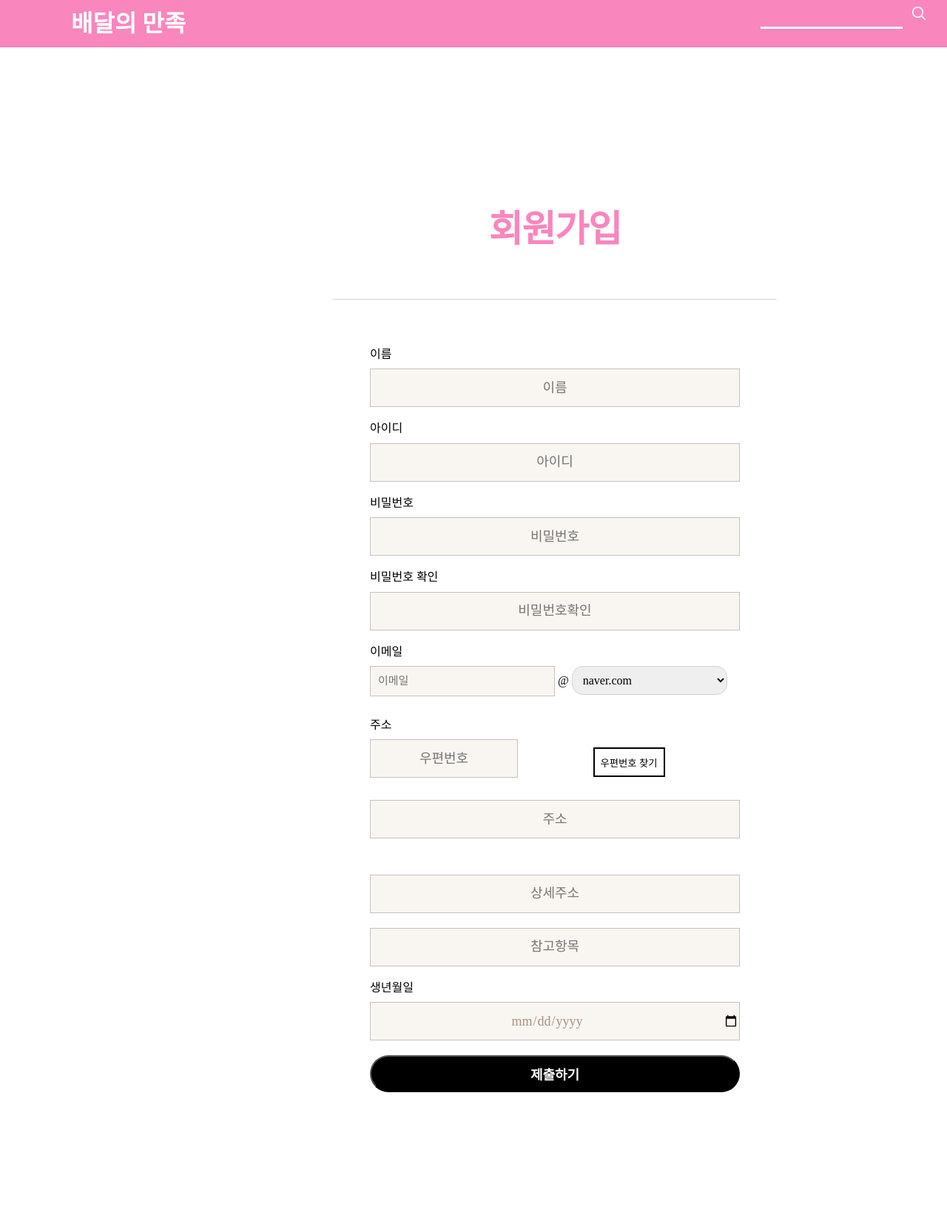
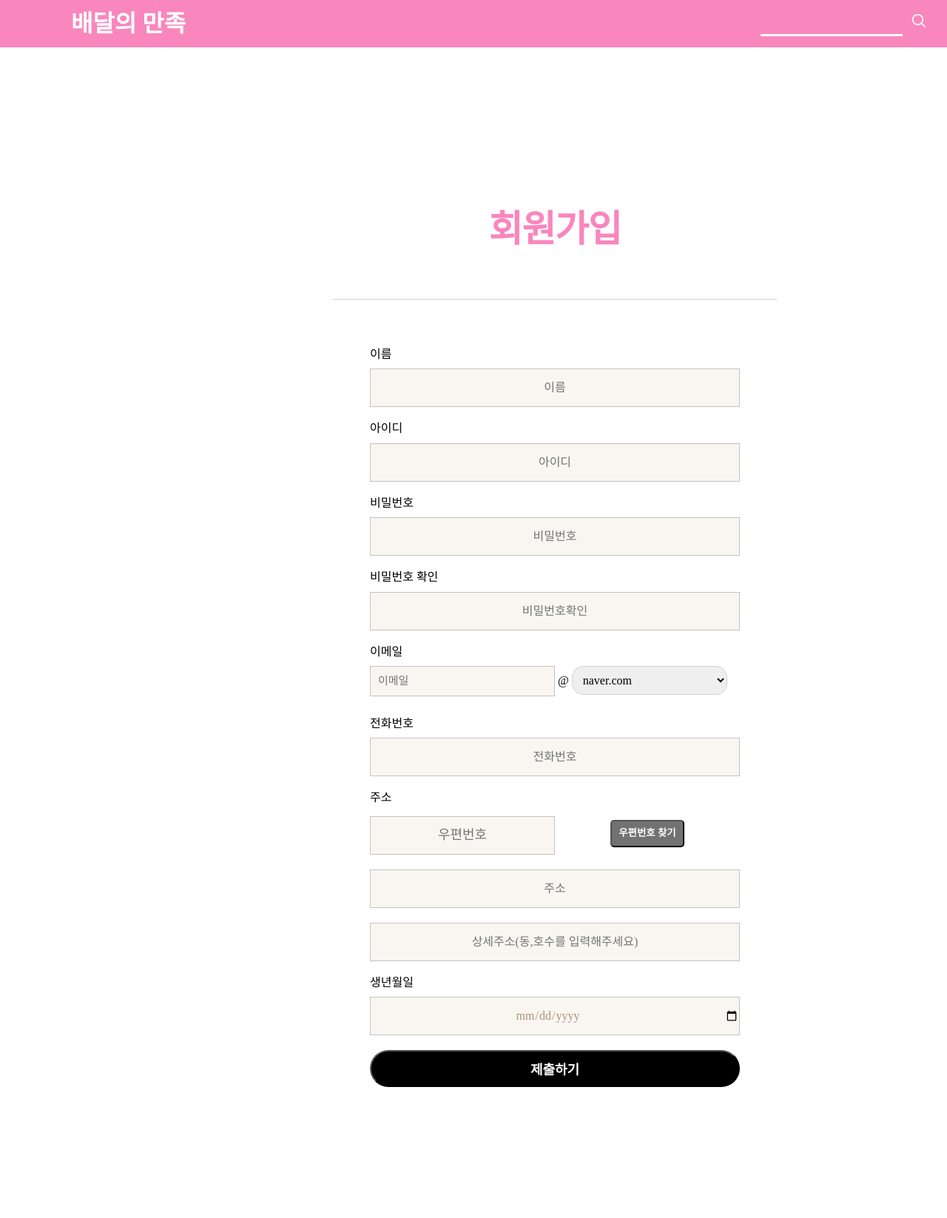
Before and after one commit to mong0426/SpringProject, a Spring app: page /Join in a window 1280 px wide; the page is wider, and only the part inside the window is pictured. Shown: that part at 74% size. After the commit the page ends 1469 px from the top of that part, so only its background shows below. Run offline with Thymeleaf, Linux system fonts and the light colour scheme; the template is opened without the code that fills it, so the values that code supplies are empty; some of the project's set-up classes (security, data sources, template engines, error pages and the like) are left out, and stand-ins take their place; some libraries are stand-ins or nearby versions.

Commit message:
login error 0813

```diff
--- a/src/main/java/com/example/project3/Controller/UserController.java
+++ b/src/main/java/com/example/project3/Controller/UserController.java
@@ -62,9 +62,9 @@ public class UserController {
     }
 
     @GetMapping("/logout")
-    public String logout(HttpServletRequest request, HttpServletResponse response) {
+    public String logout(HttpServletRequest request, HttpServletResponse response){
         new SecurityContextLogoutHandler().logout(request, response,
                 SecurityContextHolder.getContext().getAuthentication());
-        return "redirect:/login";
+        return "redirect:/Login";
     }
 }
--- a/src/main/java/com/example/project3/Service/UserService.java
+++ b/src/main/java/com/example/project3/Service/UserService.java
@@ -42,7 +42,6 @@ public class UserService {
                 .name(userDTO.getName())
                 .address(userDTO.getAddress())
                 .phone(userDTO.getPhone())
-                .gender(userDTO.getGender())
                 .birth(userDTO.getBirth())
                 .role(role) // Enum으로 설정
                 .createDate(LocalDateTime.parse(userDTO.getCreateDate()))
--- a/src/main/resources/static/css/ocss/join.css
+++ b/src/main/resources/static/css/ocss/join.css
@@ -53,82 +53,32 @@ select {
     padding-left: 10px;
     background-color: rgb(61, 135, 255);
 }
-.custom-btn {
-    width: 97px;
-    height: 40px;
-    padding: 10px 25px;
-    border: 2px solid #000;
-    font-family: 'Lato', sans-serif;
-    font-weight: 500;
-    background: transparent;
-    cursor: pointer;
-    transition: all 0.3s ease;
+
+.btnBlueGreen {
+    display: flex;
     position: relative;
-    display: inline-block;
+    float: left;
+    width: 100px;
+    padding: 0;
     margin: auto;
-}
-/* 3 */
-.btn-3 {
-    line-height: 39px;
-    padding: 0;
-}
-.btn-3:hover{
-    background: transparent;
-    color: #000;
-}
-.btn-3 span {
-    position: relative;
-    display: block;
-    width: 100%;
-    height: 100%;
-}
-.btn-3:before,
-.btn-3:after {
-    position: absolute;
-    content: "";
-    left: 0;
-    top: 0;
-    background: #000;
-    transition: all 0.3s ease;
-}
-.btn-3:before {
-    height: 0%;
-    width: 2px;
-}
-.btn-3:after {
-    width: 0%;
-    height: 2px;
-}
-.btn-3:hover:before {
-    height: 100%;
-}
-.btn-3:hover:after {
-    width: 100%;
-}
-.btn-3 span:before,
-.btn-3 span:after {
-    position: absolute;
-    content: "";
-    right: 0;
-    bottom: 0;
-    background: #000;
-    transition: all 0.3s ease;
-}
-.btn-3 span:before {
-    width: 2px;
-    height: 0%;
-}
-.btn-3 span:after {
-    width: 0%;
-    height: 2px;
-}
-.btn-3 span:hover:before {
-    height: 100%;
-}
-.btn-3 span:hover:after {
-    width: 100%;
+    font-weight: 600;
+    text-align: center;
+    line-height: 50px;
+    color: #FFF;
+    border-radius: 5px;
+    height: 37px;
+    transition: all 0.2s;
+    align-items: center;
+    justify-content: center;
 }
 
+.btnBlueGreen {
+    background: #737272;
+}
+
+.btnFade.btnBlueGreen:hover {
+    background: #333333;
+}
 
 
 
@@ -226,13 +176,14 @@ h1, h2, h3, h4, h5, h6, strong, em {
 }
 .login__address {
     display: block;
-    width: 200px;
+    width: 250px;
     height: 52px;
     border: 1px solid #c6c1bf;
     background: #f9f6f1;
     color: #ac9181;
     font-weight: var(--font-weight-sd-medium);
     font-size: 18px;
+    margin: 15px 0 10px 0;
     text-align: center;
 
 }
@@ -351,7 +302,7 @@ label {
 button, input {
     overflow: visible;
 }
-input, optgroup, select, textarea {
+.login__input, .login__address1, optgroup, select, textarea {
     font-family: inherit;
     font-size: 100%;
     line-height: 1.15;
--- a/src/main/resources/static/css/ocss/login.css
+++ b/src/main/resources/static/css/ocss/login.css
@@ -121,7 +121,6 @@ fieldset {
 input {
     font-family: inherit;
     font-size: 100%;
-    line-height: 1.15;
     margin: 0;
     overflow: visible;
 }
@@ -189,7 +188,6 @@ button, input {
 button, input, optgroup, select, textarea {
     font-family: inherit;
     font-size: 100%;
-    line-height: 1.15;
     margin: 0;
 }
 
--- a/src/main/resources/templates/Join.html
+++ b/src/main/resources/templates/Join.html
@@ -58,17 +58,21 @@
                         </label>
 
                         <label class="login__label">
+                            <span>전화번호</span>
+                            <input type="tel" name="phone" class="login__input" placeholder="전화번호" required>
+                        </label>
+
+                        <label class="login__label">
                             <span>주소</span>
                             <div class="addressbtn">
                                 <input type="text" id="sample3_postcode" name="postcode" class="login__address" placeholder="우편번호" readonly>
-                                <button type="button" class="custom-btn btn-3" onclick="sample3_execDaumPostcode()">우편번호 찾기</button><br>
+                                <button type="button" class="button btnFade btnBlueGreen" onclick="sample3_execDaumPostcode()">우편번호 찾기</button><br>
                             </div>
                             <div id="wrap" style="display:none;border:1px solid;width:500px;height:400px;margin:5px 0;position:relative">
                                 <img src="//t1.daumcdn.net/postcode/resource/images/close.png" id="btnFoldWrap" style="cursor:pointer;position:absolute;right:0px;top:-1px;z-index:1" onclick="foldDaumPostcode()" alt="접기 버튼">
                             </div>
-                            <input type="text" id="sample3_address" name="address" class="login__address1" placeholder="주소" readonly><br>
-                            <input type="text" id="sample3_detailAddress" name="detailAddress" class="login__input" placeholder="상세주소" required>
-                            <input type="text" id="sample3_extraAddress" name="extraAddress" class="login__input" placeholder="참고항목">
+                            <input type="text" id="sample3_address" name="address" class="login__address1" placeholder="주소" readonly>
+                            <input type="text" id="sample3_detailAddress" name="detailAddress" class="login__input" placeholder="상세주소(동,호수를 입력해주세요)" required>
                         </label>
 
                         <label class="login__label">
@@ -112,28 +116,28 @@
                 } else { // 사용자가 지번 주소를 선택했을 경우(J)
                     addr = data.jibunAddress;
                 }
-
-                // 사용자가 선택한 주소가 도로명 타입일때 참고항목을 조합한다.
-                if(data.userSelectedType === 'R'){
-                    // 법정동명이 있을 경우 추가한다. (법정리는 제외)
-                    // 법정동의 경우 마지막 문자가 "동/로/가"로 끝난다.
-                    if(data.bname !== '' && /[동|로|가]$/g.test(data.bname)){
-                        extraAddr += data.bname;
-                    }
-                    // 건물명이 있고, 공동주택일 경우 추가한다.
-                    if(data.buildingName !== '' && data.apartment === 'Y'){
-                        extraAddr += (extraAddr !== '' ? ', ' + data.buildingName : data.buildingName);
-                    }
-                    // 표시할 참고항목이 있을 경우, 괄호까지 추가한 최종 문자열을 만든다.
-                    if(extraAddr !== ''){
-                        extraAddr = ' (' + extraAddr + ')';
-                    }
-                    // 조합된 참고항목을 해당 필드에 넣는다.
-                    document.getElementById("sample3_extraAddress").value = extraAddr;
-
-                } else {
-                    document.getElementById("sample3_extraAddress").value = '';
-                }
+            //
+            //     // 사용자가 선택한 주소가 도로명 타입일때 참고항목을 조합한다.
+            //     if(data.userSelectedType === 'R'){
+            //         // 법정동명이 있을 경우 추가한다. (법정리는 제외)
+            //         // 법정동의 경우 마지막 문자가 "동/로/가"로 끝난다.
+            //         if(data.bname !== '' && /[동|로|가]$/g.test(data.bname)){
+            //             extraAddr += data.bname;
+            //         }
+            //         // 건물명이 있고, 공동주택일 경우 추가한다.
+            //         if(data.buildingName !== '' && data.apartment === 'Y'){
+            //             extraAddr += (extraAddr !== '' ? ', ' + data.buildingName : data.buildingName);
+            //         }
+            //         // 표시할 참고항목이 있을 경우, 괄호까지 추가한 최종 문자열을 만든다.
+            //         if(extraAddr !== ''){
+            //             extraAddr = ' (' + extraAddr + ')';
+            //         }
+            //         // 조합된 참고항목을 해당 필드에 넣는다.
+            //         document.getElementById("sample3_extraAddress").value = extraAddr;
+            //
+            //     } else {
+            //         document.getElementById("sample3_extraAddress").value = '';
+            //     }
 
                 // 우편번호와 주소 정보를 해당 필드에 넣는다.
                 document.getElementById('sample3_postcode').value = data.zonecode;
```
Also changed, not shown: src/main/java/com/example/project3/DTO/UserDTO.java (+2 -5 lines), src/main/java/com/example/project3/Entity/User.java (+2 -6 lines), src/main/resources/templates/Login.html (+17 -5 lines), src/main/resources/templates/myPage.html (added, +10 -0 lines).
